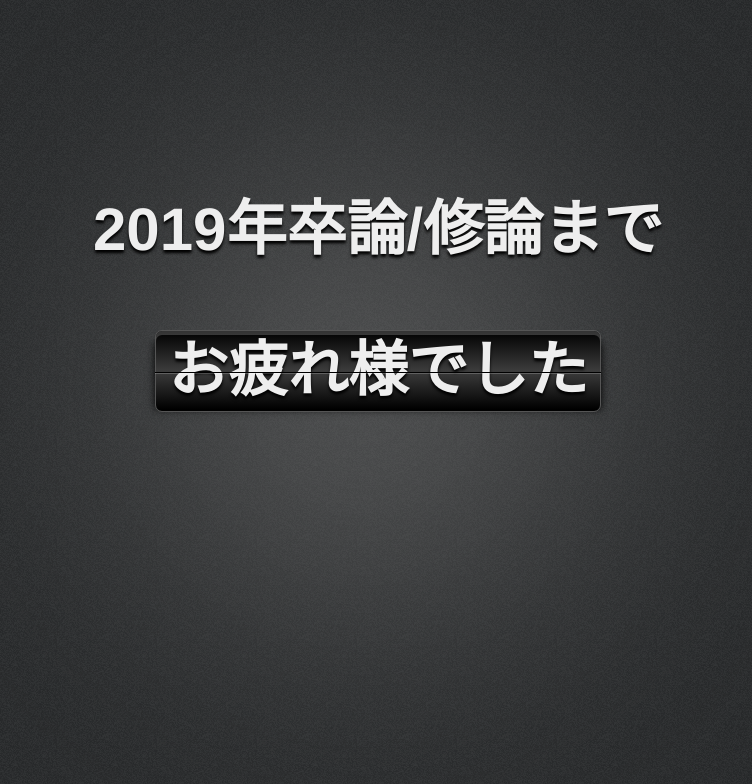
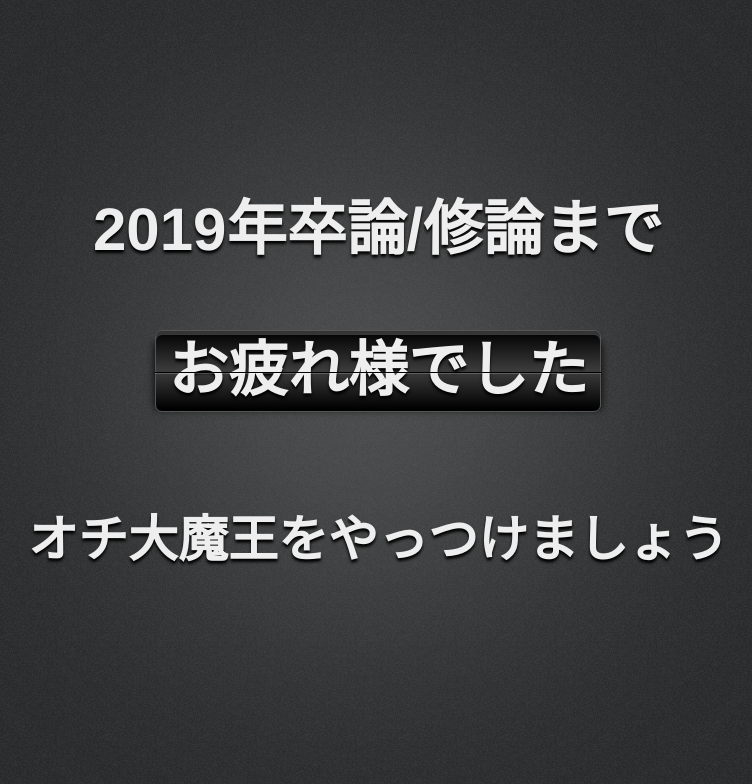
Before and after one commit to ysj-zero/countdown, a plain HTML site: page index.html in a window 1280 px wide. Shown: the whole page, without its empty margins (262-1014 px from the left). Drawn offline with nearby package versions, Linux system fonts and the light colour scheme.

Commit message:
Update style.css

```diff
--- a/css/style.css
+++ b/css/style.css
@@ -47,7 +47,7 @@ h1 {
 }
 
 h2 {
-    font-size: 0px;
+    font-size: 50px;
 }
 
 #CDT {
```
